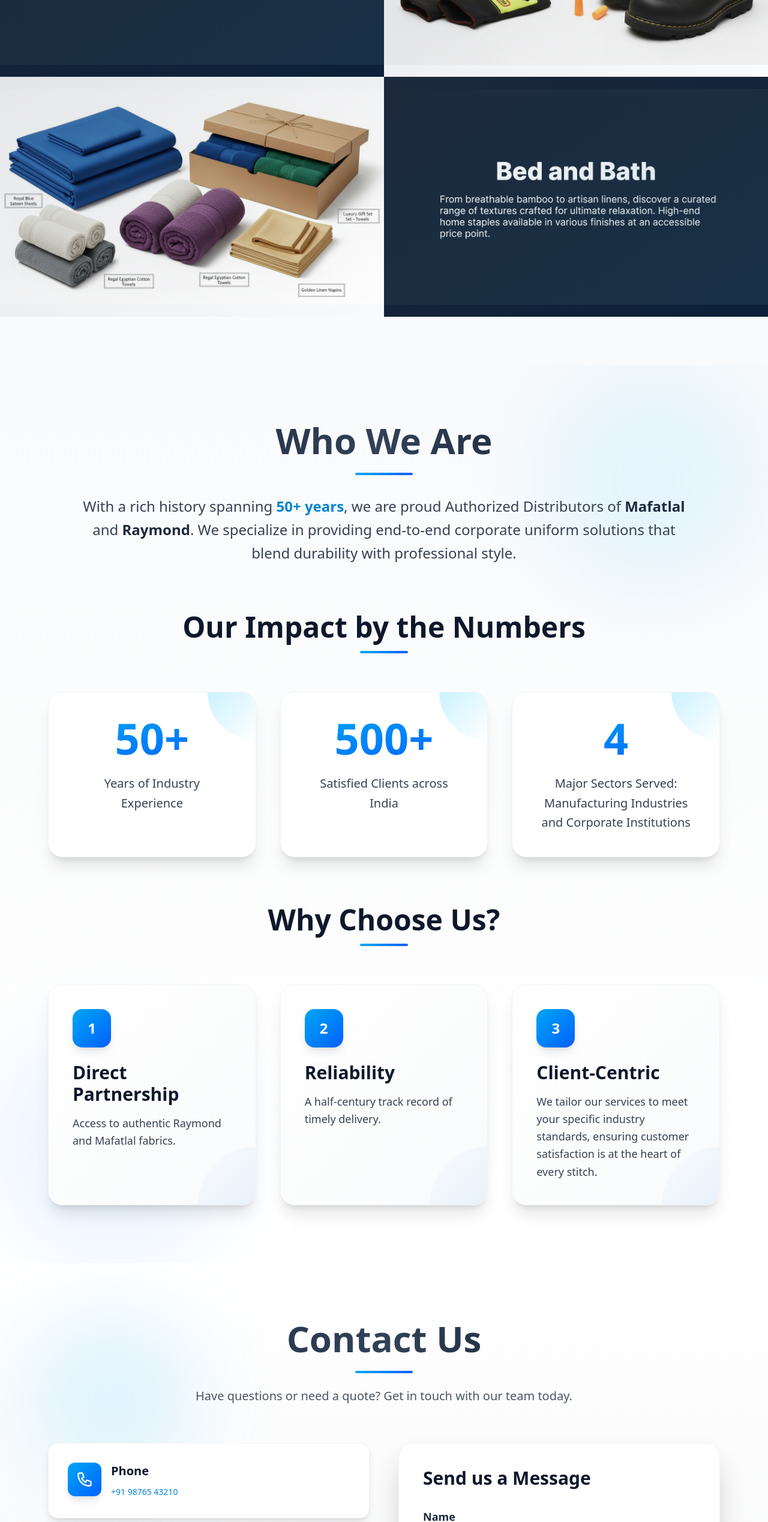
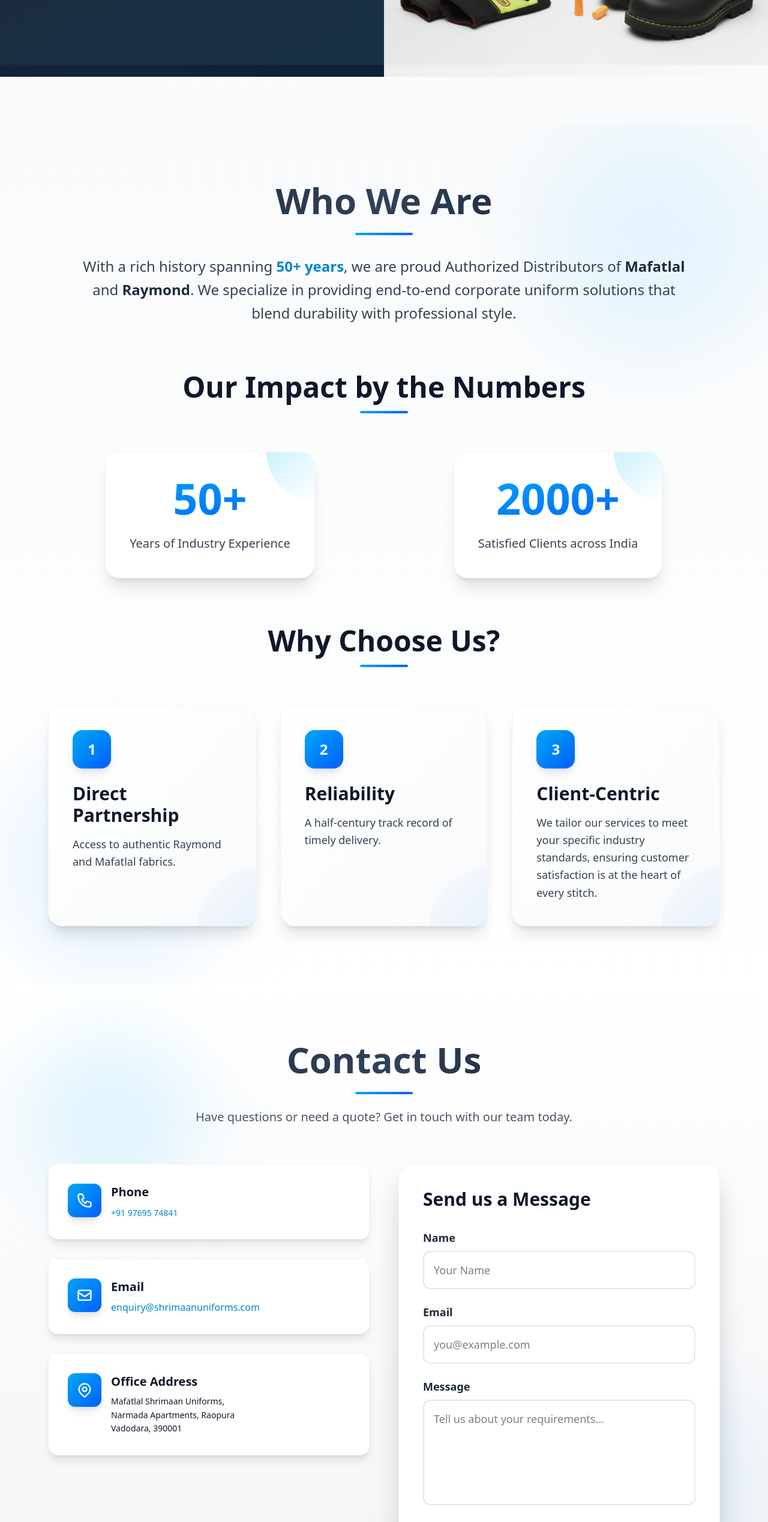
Before and after one commit to Atul-Shivnani/shrimaan, a Next.js app: page / in a window 1280 px wide. Shown: the part 3000-5537 px from the top of the page at 60% size. Built offline with nearby package versions, Linux system fonts and the light colour scheme.

Commit message:
9-2-26 (removed bed and bath from services, changed the contact number in contact and footer, changed stats in about section)

```diff
--- a/src/app/components/About.jsx
+++ b/src/app/components/About.jsx
@@ -7,12 +7,8 @@ export default function AboutSection() {
       label: "Years of Industry Experience",
     },
     {
-      number: "500+",
+      number: "2000+",
       label: "Satisfied Clients across India",
-    },
-    {
-      number: "4",
-      label: "Major Sectors Served: Manufacturing Industries and Corporate Institutions",
     },
   ];
 
@@ -58,7 +54,7 @@ export default function AboutSection() {
           Our Impact by the Numbers
         </h3>
         <div className="w-20 h-1 bg-gradient-to-r from-sky-500 to-blue-600 mx-auto rounded-full mb-16"></div>
-        <div className="grid gap-10 md:grid-cols-3">
+        <div className="grid gap-10 grid-cols-1 md:grid-cols-[repeat(auto-fit,minmax(280px,1fr))] justify-items-center max-w-6xl mx-auto">
           {stats.map((stat, index) => (
             <div
               key={index}
--- a/src/app/components/Contact.jsx
+++ b/src/app/components/Contact.jsx
@@ -32,7 +32,7 @@ export default function ContactSection() {
                 </div>
                 <div>
                   <h3 className="text-xl font-bold text-slate-900 mb-2">Phone</h3>
-                  <a href="tel:+919876543210" className="text-lg text-sky-600 sm:text-sm hover:text-sky-700 font-medium transition-colors">+91 98765 43210</a>
+                  <a href="tel:+919876543210" className="text-lg text-sky-600 sm:text-sm hover:text-sky-700 font-medium transition-colors">+91 97695 74841</a>
                 </div>
               </div>
             </div>
--- a/src/app/components/Footer.jsx
+++ b/src/app/components/Footer.jsx
@@ -142,7 +142,7 @@ export default function Footer() {
                     <path strokeLinecap="round" strokeLinejoin="round" strokeWidth={2} d="M3 5a2 2 0 012-2h3.28a1 1 0 01.948.684l1.498 4.493a1 1 0 01-.502 1.21l-2.257 1.13a11.042 11.042 0 005.516 5.516l1.13-2.257a1 1 0 011.21-.502l4.493 1.498a1 1 0 01.684.949V19a2 2 0 01-2 2h-1C9.716 21 3 14.284 3 6V5z" />
                   </svg>
                   <a href="tel:+919876543210" className="hover:text-sky-400 transition-colors">
-                    +91 98765 43210
+                    +91 97695 74841
                   </a>
                 </li>
                 <li className="flex items-start gap-3 text-gray-300">
--- a/src/app/components/ServiceSection.jsx
+++ b/src/app/components/ServiceSection.jsx
@@ -31,12 +31,6 @@ const services = [
     name: "Safety Uniform",
     mainImage: "/5. Safety Uniform.png",
     descriptionImage: "/5a. Safety Uniform.PNG",
-  },
-  {
-    id: 6,
-    name: "Bed and Bath",
-    mainImage: "/6. Bed and bath.png",
-    descriptionImage: "/6a. Bed and bath.PNG",
   },
 ];
 
```
